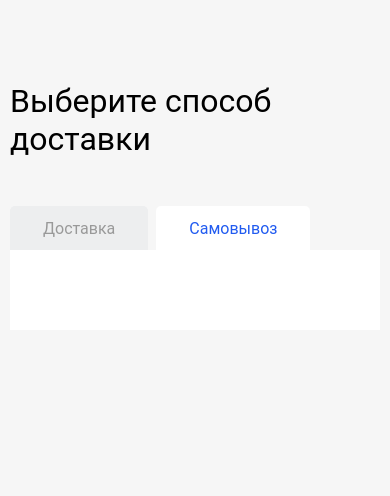
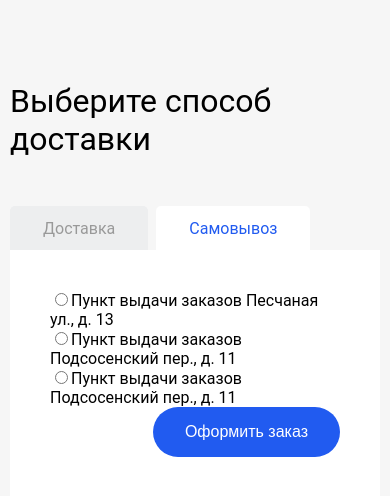
Before and after one commit to Ymaril/order-component, a React (Create React App) app: page / in a window 390 px wide. Both pictures are taken after a click on the tab "Самовывоз". Shown: the top 496 px of the page. Built offline with nearby package versions, Linux system fonts and the light colour scheme.

Commit message:
Add PickpointForm

```diff
--- a/package.json
+++ b/package.json
@@ -8,7 +8,8 @@
     "react-hook-form": "^5.7.2",
     "react-phone-number-input": "^3.0.23",
     "react-scripts": "3.4.1",
-    "react-tabs": "^3.1.1"
+    "react-tabs": "^3.1.1",
+    "react-yandex-maps": "^4.4.0"
   },
   "scripts": {
     "start": "react-scripts start",
--- a/src/App.js
+++ b/src/App.js
@@ -1,5 +1,5 @@
 import React from 'react';
-import styles from './App.module.css';
+import styles from './styles/layout.module.css';
 import Order from "./Order";
 
 function App() {
--- a/src/App.module.css
+++ /dev/null
@@ -1,6 +0,0 @@
-.container {
-  max-width: 1200px;
-  margin-left: auto;
-  margin-right: auto;
-  padding: 10px;
-}
--- a/src/Order.js
+++ b/src/Order.js
@@ -2,6 +2,7 @@ import React from 'react';
 import './tabs.css';
 import { Tab, Tabs, TabList, TabPanel } from 'react-tabs';
 import DeliveryForm from "./Order/DeliveryForm";
+import PickpointForm from "./Order/PickpointForm";
 import styles from './Order.module.css'
 
 function Order() {
@@ -17,6 +18,7 @@ function Order() {
                   <DeliveryForm/>
               </TabPanel>
               <TabPanel>
+                  <PickpointForm/>
               </TabPanel>
           </Tabs>
       </>
--- a/src/Order/DeliveryForm.js
+++ b/src/Order/DeliveryForm.js
@@ -2,8 +2,8 @@ import React from 'react';
 import { useForm, Controller } from "react-hook-form";
 import TextField from "../TextField";
 import styles from "./DeliveryForm.module.css";
+import layout_styles from "../styles/layout.module.css";
 import inputs_styles from "../styles/inputs.module.css";
-import buttons_styles from "../styles/buttons.module.css";
 import PhoneInput, { isValidPhoneNumber } from 'react-phone-number-input/input'
 
 function DeliveryForm() {
@@ -18,8 +18,8 @@ function DeliveryForm() {
 
     return (
         <form onSubmit={handleSubmit(onSubmit)}>
-            <div className={styles['row']}>
-                <div className={styles['column']}>
+            <div className={layout_styles['row']}>
+                <div className={layout_styles['column']}>
                     <TextField label="ФИО" error={errors.full_name}>
                         <input
                             name="full_name"
@@ -33,7 +33,7 @@ function DeliveryForm() {
                         />
                     </TextField>
                 </div>
-                <div className={styles['column']}>
+                <div className={layout_styles['column']}>
                     <TextField label="Телефон" error={errors.phone}>
                         <Controller
                             as={PhoneInput}
@@ -65,7 +65,7 @@ function DeliveryForm() {
                     className={`${classNamesFor('comment')} ${styles['text-area']}`}
                 />
             </TextField>
-            <input type="submit" className={`${styles['submit']} ${buttons_styles['button']}`}/>
+            <input type="submit" className={`${styles['submit']} ${inputs_styles['button']}`} value="Оформить заказ"/>
         </form>
     );
 }
--- a/src/Order/DeliveryForm.module.css
+++ b/src/Order/DeliveryForm.module.css
@@ -8,24 +8,6 @@
   resize: none;
 }
 
-.row {
-  display: flex;
-  flex-wrap: wrap;
-  margin: -0.5rem;
-}
-
-.column {
-  width: calc(100% / 2 - 1rem);
-  margin: 0.5rem;
-}
-
-@media (max-width: 600px) {
-  .column {
-    width: 100%;
-    margin: 0;
-  }
-}
-
 .submit {
   float: right;
 }
--- /dev/null
+++ b/src/Order/PickpointForm.js
@@ -0,0 +1,52 @@
+import React from 'react';
+import { useForm } from "react-hook-form";
+import styles from "./DeliveryForm.module.css";
+import inputs_styles from "../styles/inputs.module.css";
+import layout_styles from "../styles/layout.module.css";
+
+const addresses = [
+    {
+        name: 'Пункт выдачи заказов Песчаная ул., д. 13',
+        latitude: 55.982626,
+        longitude: 37.140296
+    },
+    {
+        name: 'Пункт выдачи заказов Подсосенский пер., д. 11',
+        latitude: 55.977256,
+        longitude: 37.152784
+    },
+    {
+        name: 'Пункт выдачи заказов Подсосенский пер., д. 11',
+        latitude: 55.977256,
+        longitude: 37.152784
+    }
+];
+
+function PickpointForm() {
+    const { register, handleSubmit } = useForm();
+    const onSubmit = data => console.log(data);
+
+    return (
+        <form onSubmit={handleSubmit(onSubmit)}>
+            <div className={layout_styles['row']}>
+                {
+                    addresses.map(({name}, id) => <div key={id} className={[layout_styles['column']]}>
+                        <label>
+                            <input
+                                name="address"
+                                type="radio"
+                                ref={register}
+                                className={inputs_styles['radio-button']}
+                                value={id}
+                            />
+                            <span>{name}</span>
+                        </label>
+                    </div>)
+                }
+            </div>
+            <input type="submit" className={`${styles['submit']} ${inputs_styles['button']}`} value="Оформить заказ"/>
+        </form>
+    );
+}
+
+export default PickpointForm;
--- a/src/styles/buttons.module.css
+++ /dev/null
@@ -1,14 +0,0 @@
-.button {
-  color: #FFFFFF;
-  background: #215BF0;
-  border: 0;
-  padding: 1em 2em;
-  font-size: 16px;
-  border-radius: 2em;
-  cursor: pointer;
-}
-
-.button:focus, .button:hover {
-  background: #0F41C4;
-  outline: none;
-}
--- a/src/styles/inputs.module.css
+++ b/src/styles/inputs.module.css
@@ -19,3 +19,22 @@
   background-position: right 1em center;
   background-size: 1.5em;
 }
+
+.radio-button:checked + span {
+  color: blue;
+}
+
+.button {
+  color: #FFFFFF;
+  background: #215BF0;
+  border: 0;
+  padding: 1em 2em;
+  font-size: 16px;
+  border-radius: 2em;
+  cursor: pointer;
+}
+
+.button:focus, .button:hover {
+  background: #0F41C4;
+  outline: none;
+}
--- /dev/null
+++ b/src/styles/layout.module.css
@@ -0,0 +1,27 @@
+.container {
+  max-width: 1200px;
+  margin-left: auto;
+  margin-right: auto;
+  padding: 10px;
+}
+
+.row {
+  display: flex;
+  flex-wrap: wrap;
+  margin: -0.5rem;
+}
+
+.column {
+  width: calc(100% / 2 - 1rem);
+  margin: 0.5rem;
+}
+
+@media (max-width: 600px) {
+  .row {
+    margin: 0;
+  }
+  .column {
+    width: 100%;
+    margin: 0;
+  }
+}
```
Also changed, not shown: 1 other file (tests, documents, lock files or other folders).
